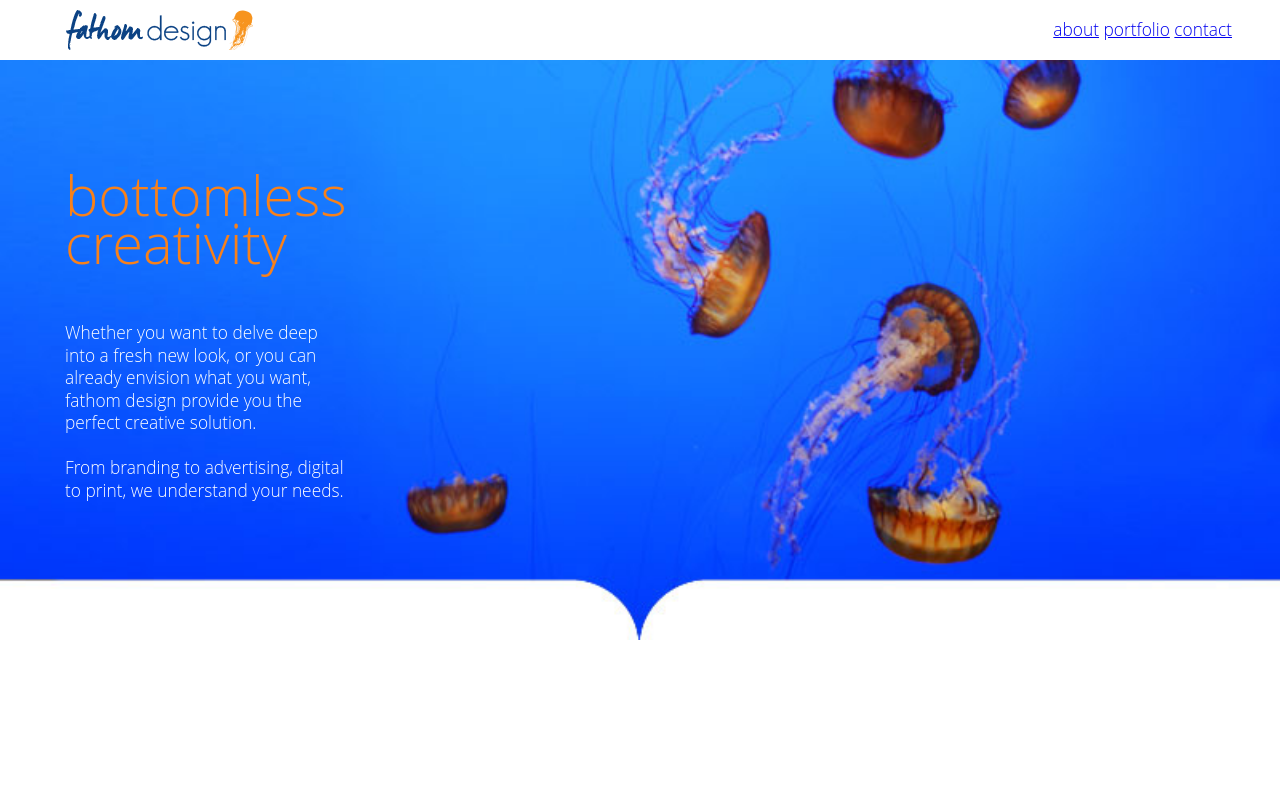
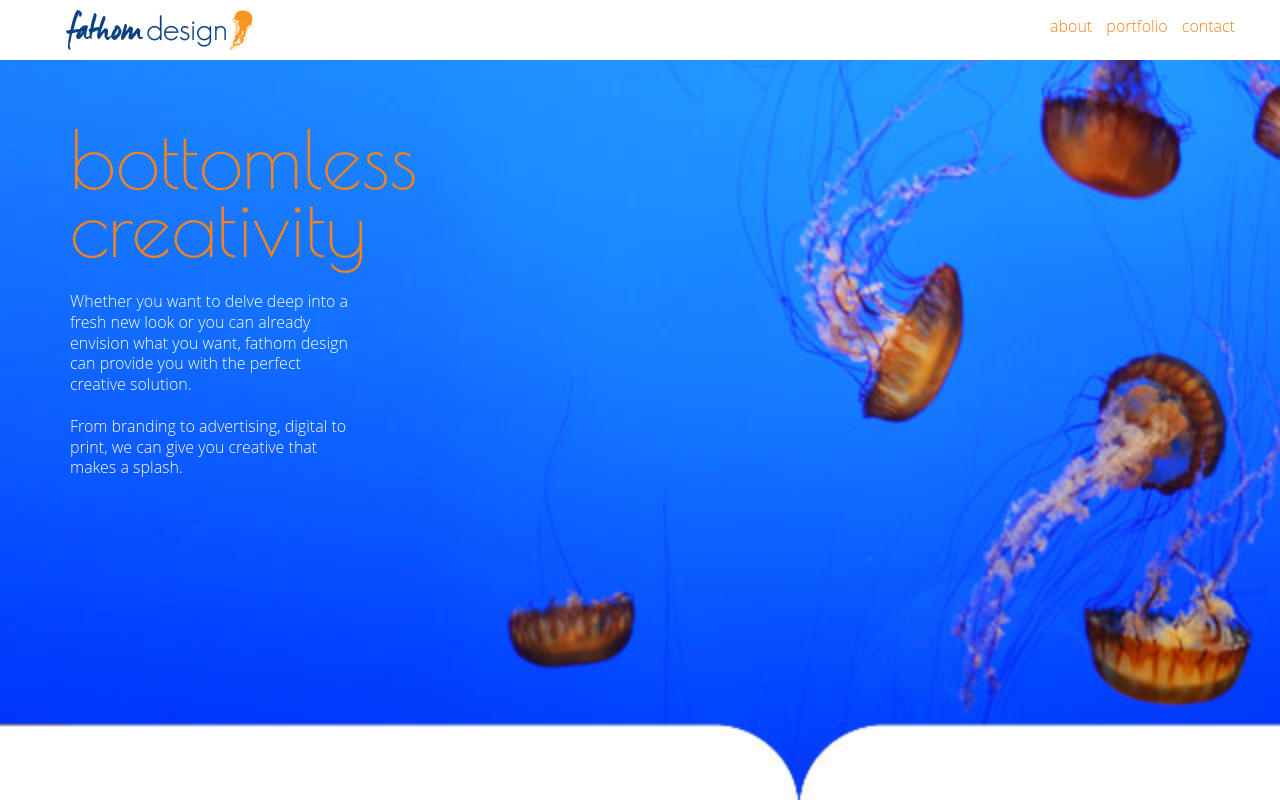
Before and after one commit to fathomdesign/fathomdesign.github.io, a plain HTML site: page unit_4/index.html in a window 1280 px wide. Drawn offline with nearby package versions, Linux system fonts and the light colour scheme.

Commit message:
font update

```diff
--- a/css/style.css
+++ /dev/null
@@ -1,71 +0,0 @@
-body{
-	background-image: url("../Images/jellies.jpg");
-	background-size: cover;
-	background-repeat: no-repeat;
-	background-color: #FFF;
-}
-
-#header{
-	width:100%;
-	height:60px;
-	background-color: #FFF;
-	position: absolute;
-    left: 0px;
-    top: 0px;
-    z-index: -1;
-}
-
-#logo{
-	margin-left: 60px;
-	margin-top: 10px;
-}
-
-.linkstyle{
-	color:white;
-	text-decoration: none;
-	font-size: 1em;
-	font-family: Helvetica;
-	font-weight: bold;
-}
-
-.links{
-	display: inline;
-}
-
-.nav{
-	text-align: right;
-	margin-right: 40px;
-}
-
-#slogan{
-	display: inline-block;
-	font-family:"Open Sans", sans-serif;
-    color: #f8811a;
-	font-weight: lighter;
-	font-size: 42pt;
-	text-align: left;
-	line-height: 85%;
-	padding-top: 60px;
-}
-
-body{
-	font-family:"Open Sans", sans-serif;
-    color: #FFF;
-    font-weight: lighter;
-    font-size: 13pt;
-    margin-left: 50px
-}
-
-ul{
-	list-style-type: none;
-}
-
-.textbox{
-	display: inline-block;
-	text-align: left;
-	width: 280px;
-	height: 165px;
-	padding: 10px;
-	margin: 5px;
-	line-height: 130%;
-}
--- a/unit_4/css/style.css
+++ b/unit_4/css/style.css
@@ -1,18 +1,25 @@
+* {
+	padding: 0;
+	margin: 0;
+}
+
 body{
-	background-image: url("../Images/jellies.jpg");
+	background-image: url(../images/jellies.jpg);
 	background-size: cover;
 	background-repeat: no-repeat;
 	background-color: #FFF;
+	font-family:"Open Sans", sans-serif;
+    color: #FFF;
+    font-weight: lighter;
+    font-size: 1em;
 }
 
 #header{
 	width:100%;
 	height:60px;
 	background-color: #FFF;
-	position: absolute;
-    left: 0px;
-    top: 0px;
-    z-index: -1;
+	margin: 0;
+	padding-left: 0
 }
 
 #logo{
@@ -35,25 +42,25 @@ body{
 .nav{
 	text-align: right;
 	margin-right: 40px;
+	padding-top: 15px;
+	float: right;
+}
+.nav a{
+	color: #f8811a;
+	text-decoration: none;
+	margin: 0 5px;
 }
 
 #slogan{
 	display: inline-block;
-	font-family:"Open Sans", sans-serif;
+	font-family: 'Poiret One', cursive;
     color: #f8811a;
 	font-weight: lighter;
-	font-size: 42pt;
+	font-size: 5em;
 	text-align: left;
 	line-height: 85%;
-	padding-top: 60px;
-}
-
-body{
-	font-family:"Open Sans", sans-serif;
-    color: #FFF;
-    font-weight: lighter;
-    font-size: 13pt;
-    margin-left: 50px
+	padding-top: 50px;
+	padding-bottom: 30px;
 }
 
 ul{
@@ -64,8 +71,9 @@ ul{
 	display: inline-block;
 	text-align: left;
 	width: 280px;
-	height: 165px;
+	height: 150px;
 	padding: 10px;
 	margin: 5px;
+	margin-left: 60px;
 	line-height: 130%;
 }
--- a/unit_4/index.html
+++ b/unit_4/index.html
@@ -1,9 +1,8 @@
+<html><head>
+	<title>Fathom Design</title>
 
-<!DOCTYPE html>
-<html>
+	<link href='https://fonts.googleapis.com/css?family=Poiret+One' rel='stylesheet' type='text/css'>
 
-<head>
-	<title>Fathom Design</title>
 	<link rel="stylesheet" type="text/css" href="css/style.css">
 </head>
 
@@ -11,23 +10,22 @@
 
 	<div id="header">
 
-	<img src="images/fathomlogo.png" id="logo"> </div>
-
-	<ul class="nav">
+	<img src="images/fathomlogo.png" alt="Fathom Design logo" id="logo">
+  	<ul class="nav">
 		<li class="links"><a href="#" class="linklook">about</a></li>
  		<li class="links"><a href="#">portfolio</a></li>
-		<li class="links"><a href="mailto: keirasayshi@gmail.com">contact</a></li>
-
+		<li class="links"><a href="mailto:keirasayshi@gmail.com">contact</a></li>
   	</ul>
+  </div>
 
   	<div class="textbox">
 
 <h1 id="slogan">bottomless creativity</h1>
-		<p id="Intro">Whether you want to delve deep into a fresh new look, or you can already envision what you want, fathom design provide you the perfect creative solution.
+		<p id="Intro">Whether you want to delve deep into a fresh new look or you can already envision what you want, fathom design can provide you with the perfect creative solution.
 		<br>
-		<br>From branding to advertising, digital to print, we understand your needs.</p>
+		<br>From branding to advertising, digital to print, we can give you creative that makes a splash.</p>
 
 </div>
 
-</body>
-</html>
+
+</body></html>
```
Also changed, not shown: index.html (deleted, +0 -33 lines), images/fathomlogo.png (deleted), images/jellies.jpg (deleted).
